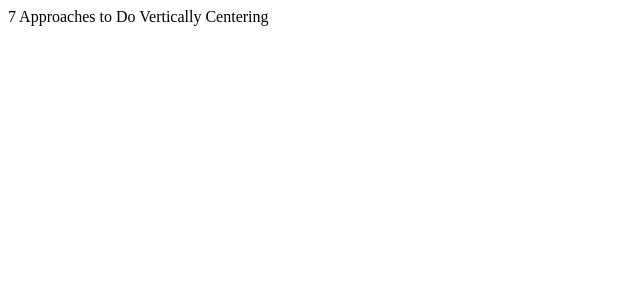
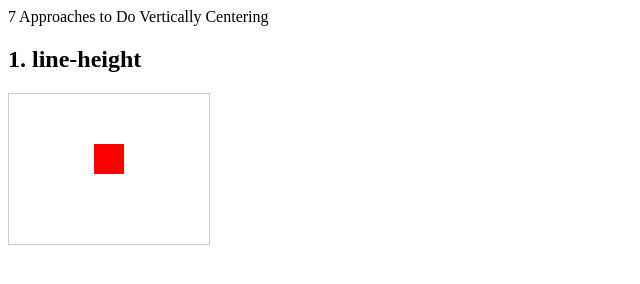
Before and after one commit to tjcchen/practice-makes-perfect, a plain HTML site: page Layout/verticallyCenter.html in a window 1280 px wide. Shown: the whole page, without its empty margins (0-640 px from the left). Drawn offline with Linux system fonts and the light colour scheme.

Commit message:
feat: add line height approach to do centering

```diff
--- a/Layout/verticallyCenter.html
+++ b/Layout/verticallyCenter.html
@@ -1,18 +1,35 @@
 <!DOCTYPE html>
 <html lang="en">
 <head>
-  <meta charset="UTF-8">
-  <meta name="viewport" content="width=device-width, initial-scale=1.0">
-  <title>7 Approaches to Do Vertically Centering</title>
+<meta charset="UTF-8">
+<meta name="viewport" content="width=device-width, initial-scale=1.0">
+<title>7 Approaches to Do Vertically Centering</title>
+<style type="text/css">
+/* 1. line-height */
+.div1 {
+  width: 200px;
+  height: 150px;
+  line-height: 150px;
+  border: 1px solid #ccc;
+  text-align: center;
+}
+
+.div1 .redbox {
+  display: inline-block;
+  width: 30px;
+  height: 30px;
+  background: #f00;
+}
+</style>
 </head>
 <body>
-<div>7 Approaches to Do Vertically Centering</div>
-<script type="text/javascript">
-(function() {
-  'use strict';
+  <div>7 Approaches to Do Vertically Centering</div>
+
+  <h2>1. line-height</h2>
+  <div class="div1">
+    <div class="redbox"></div>
+  </div>
 
 
-})();
-</script>
 </body>
 </html>
```
